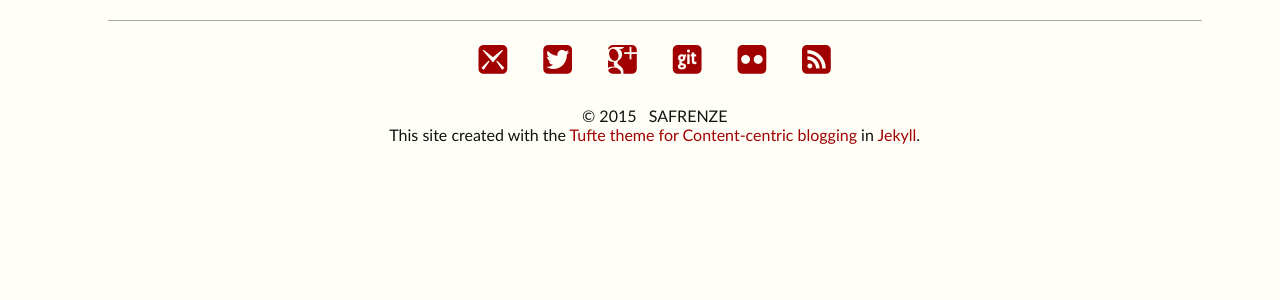
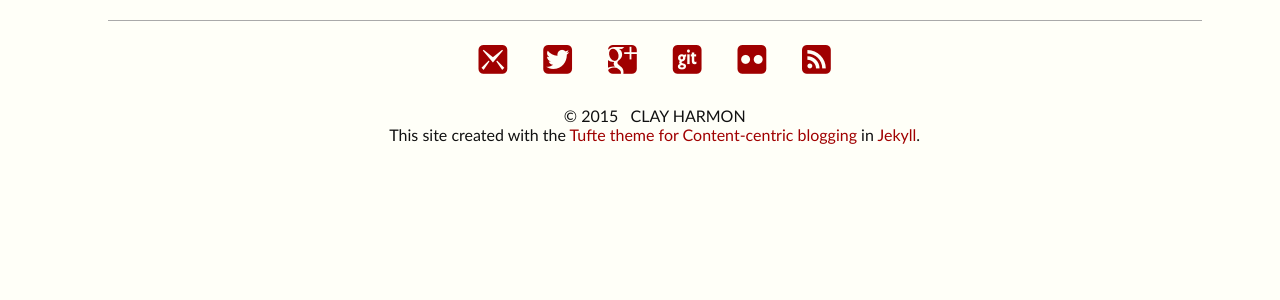
Before and after one commit to Safrenze/safrenze.github.io, a Jekyll site: the page built from index.html, in a window 1280 px wide. Shown: the part 811-1111 px from the top of the page. Built offline with Jekyll 4.4.1, drawn with Linux system fonts in a browser that asks for light colours; part of the change alters nothing that is shown.

Commit message:
Update _config.yml

```diff
--- a/_config.yml
+++ b/_config.yml
@@ -1,7 +1,7 @@
 baseurl:
 title: Tufte
 subtitle: Content-centric blogging
-author: Safrenze
+author: clay harmon
 simple_search: http://google.com/search
 description: A Jekyll theme for content-rich sites
 name: tufte
@@ -22,9 +22,9 @@ page:
   extension: md
 editor: gvim
 git:
-  branch: gp-pages
+  branch: master
 transfer:
   command: rsync
   settings: -av
   source: _site/
-  destination: safrenze.github.io
+  destination: ~/Git/safrenze.github.iom/
```
